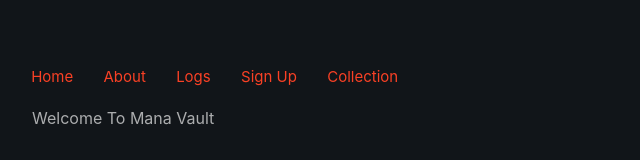
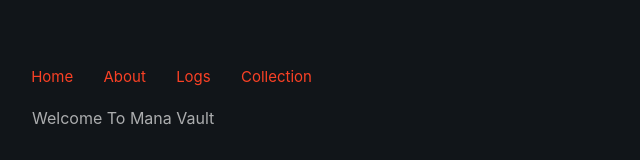
Before and after one commit to jnie1/MTGViewer-V2, a Vue app in the folder frontend/: page / in a window 1280 px wide. Shown: the top 160 px of the page, without its empty margins (0-640 px from the left). Built offline with nearby package versions, Linux system fonts and the light colour scheme.

Commit message:
removed sign up ref

```diff
--- a/frontend/src/components/NavBar.vue
+++ b/frontend/src/components/NavBar.vue
@@ -15,9 +15,6 @@ import { RouterLink } from 'vue-router';
         <router-link to="/logs">Logs</router-link>
       </li>
       <li>
-        <router-link to="/signup">Sign Up</router-link>
-      </li>
-      <li>
         <router-link to="/collection">Collection</router-link>
       </li>
     </ul>
```
